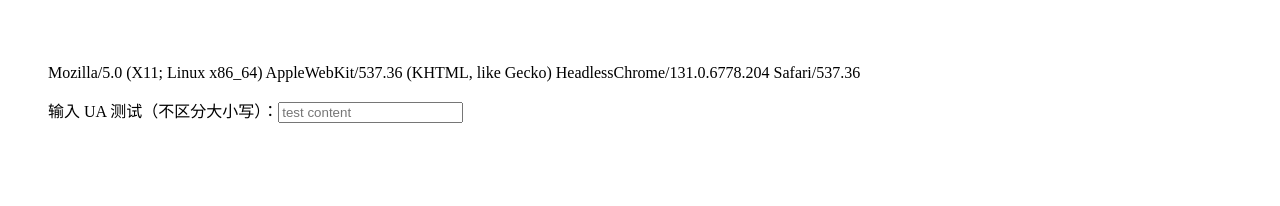
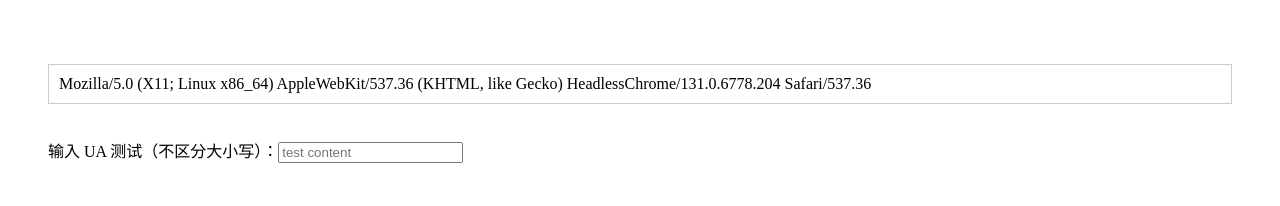
Before and after one commit to JevonsCode/__temporary__, a plain HTML site: page index.html in a window 1280 px wide. Drawn offline with Linux system fonts and the light colour scheme.

Commit message:
Update index.html

```diff
--- a/index.html
+++ b/index.html
@@ -4,15 +4,21 @@
     <meta charset="UTF-8" />
     <meta http-equiv="X-UA-Compatible" content="IE=edge" />
     <meta name="viewport" content="width=device-width, initial-scale=1.0" />
-    <title>Document</title>
+    <title>UA Test</title>
   </head>
   <style>
     body {
       padding: 40px;
     }
+
+    #iii {
+      border: 1px solid #ccc;
+      padding: 10px;
+    }
   </style>
   <body>
     <p id="iii"></p>
+    <br />
     输入 UA 测试（不区分大小写）：<input
       id="input"
       type="text"
```
